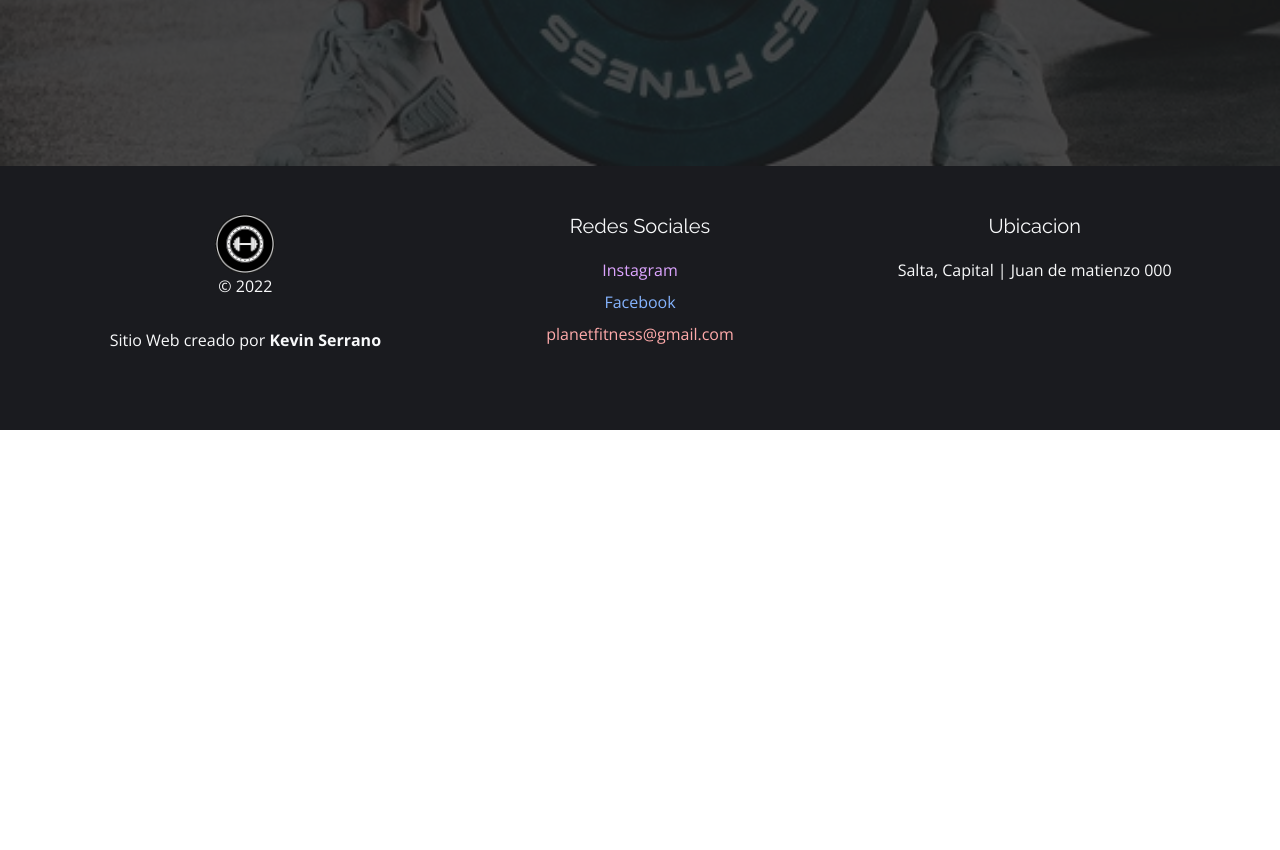
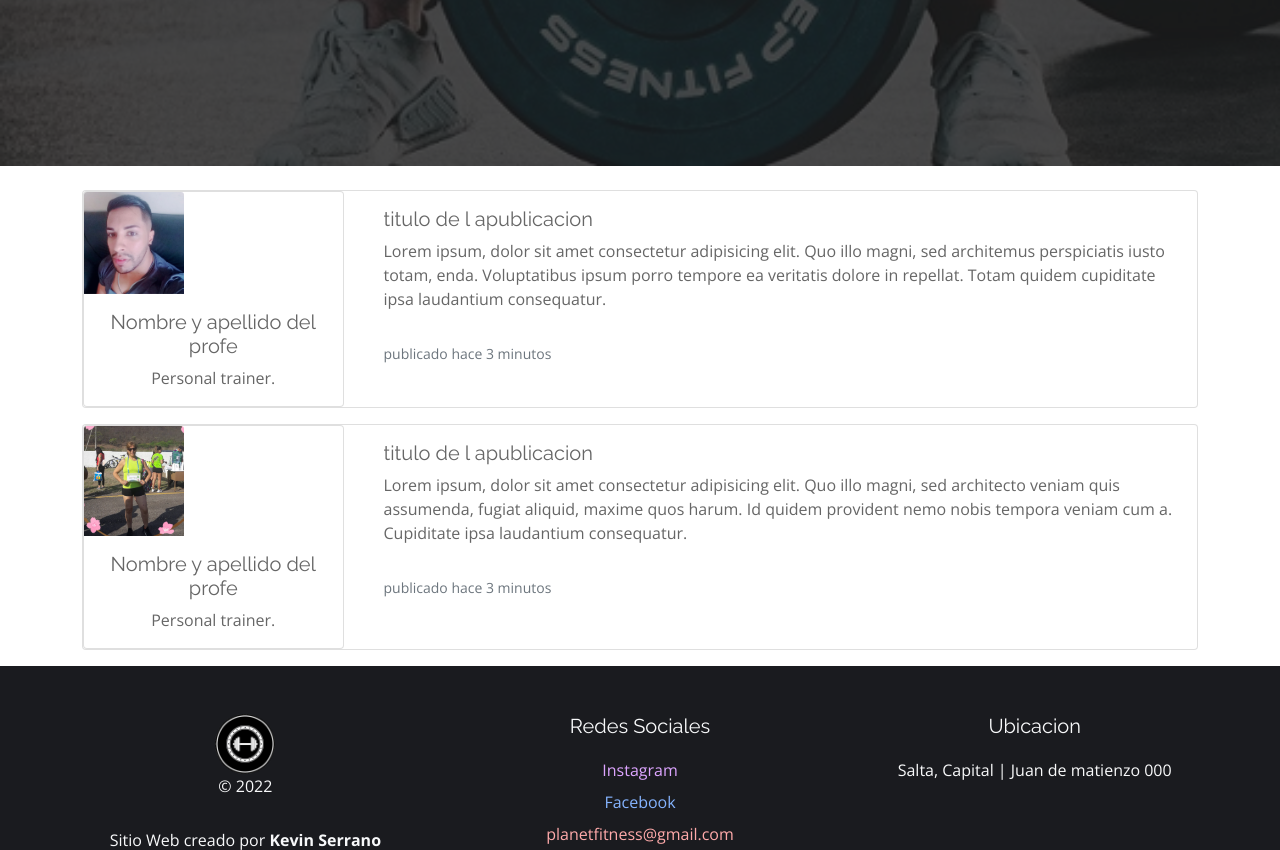
Before and after one commit to kevinserrano01/PLANET-FIT-actualizado, a website: page index.html in a window 1280 px wide. Shown: the part 634-1484 px from the top of the page. Before the commit the page ends 1064 px from the top, so only its background shows below. Drawn offline with nearby package versions, Linux system fonts and the light colour scheme.

Commit message:
Agregue un foro para publicar cosas cada dia

```diff
--- a/index.html
+++ b/index.html
@@ -47,6 +47,61 @@
     <!--====================================================================-->
 
 
+    <section>
+        <div class="foro">
+            <div class="container mt-4">
+                <div class="card mb-3">
+                    <div class="row">
+                        <div class="col-3">
+
+                            <div class="card text-center">
+                                <img src="./images/perfil-marcos.png" class="card-img-top" alt="foto de perfil" style="width: 100px;">
+                                <div class="card-body">
+                                    <h5 class="card-title">Nombre y apellido del profe</h5>
+                                    <p class="card-text">Personal trainer.</p>
+                                </div>
+                            </div>
+
+                        </div>
+
+                        <div class="col-9">
+                            <div class="card-body">
+                                <h5 class="card-title">titulo de l apublicacion</h5>
+                                <p class="card-text">Lorem ipsum, dolor sit amet consectetur adipisicing elit. Quo illo magni, sed architemus perspiciatis iusto totam, enda. Voluptatibus ipsum porro tempore ea veritatis dolore in repellat. Totam quidem cupiditate ipsa laudantium consequatur.</p>
+                                <p class="card-text"><small class="text-muted">publicado hace 3 minutos</small></p>
+                            </div>
+                        </div>
+                    </div>
+                </div>
+
+                <div class="card mb-3">
+                    <div class="row ">
+                        <div class="col-3">
+                            <div class="card text-center">
+                                <img src="./images/perfil-reina.png" class="card-img-top" alt="..." style="width: 100px;">
+                                <div class="card-body">
+                                    <h5 class="card-title">Nombre y apellido del profe</h5>
+                                    <p class="card-text">Personal trainer.</p>
+                                </div>
+                            </div>
+                        </div>
+
+                        <div class="col-9">
+                            <div class="card-body">
+                                <h5 class="card-title">titulo de l apublicacion</h5>
+                                <p class="card-text">Lorem ipsum, dolor sit amet consectetur adipisicing elit. Quo illo magni, sed architecto veniam quis assumenda, fugiat aliquid, maxime quos harum. Id quidem provident nemo nobis tempora veniam cum a.
+                                Cupiditate ipsa laudantium consequatur.</p>
+                                <p class="card-text"><small class="text-muted">publicado hace 3 minutos</small></p>
+                            </div>
+                        </div>
+                    </div>
+                </div>
+
+            </div>
+        </div>
+    </section>
+
+
     <!-- INICIO DE FOOTER---------------------------------------------------------------------------------------------------------------------------- -->
     <div class="container-fluid text-center">
         <div id="footer" class="row p-5">
```
